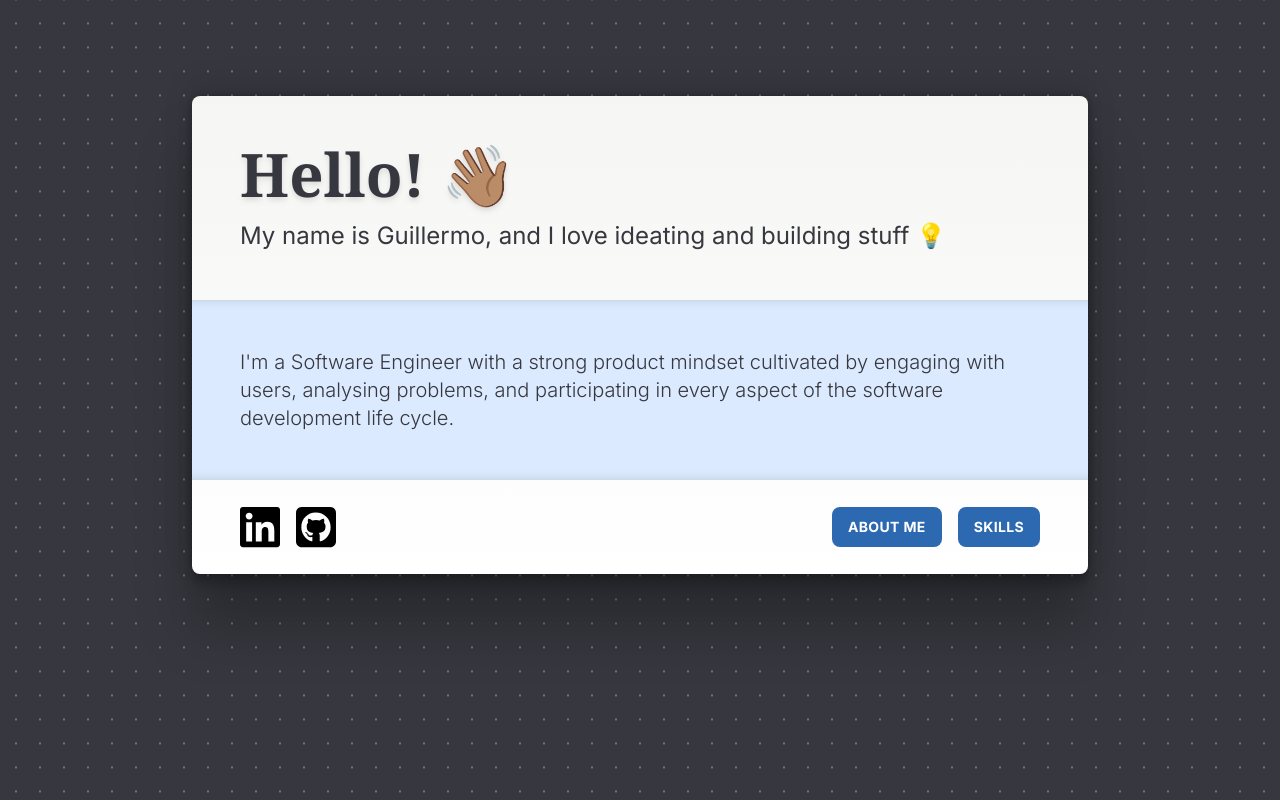
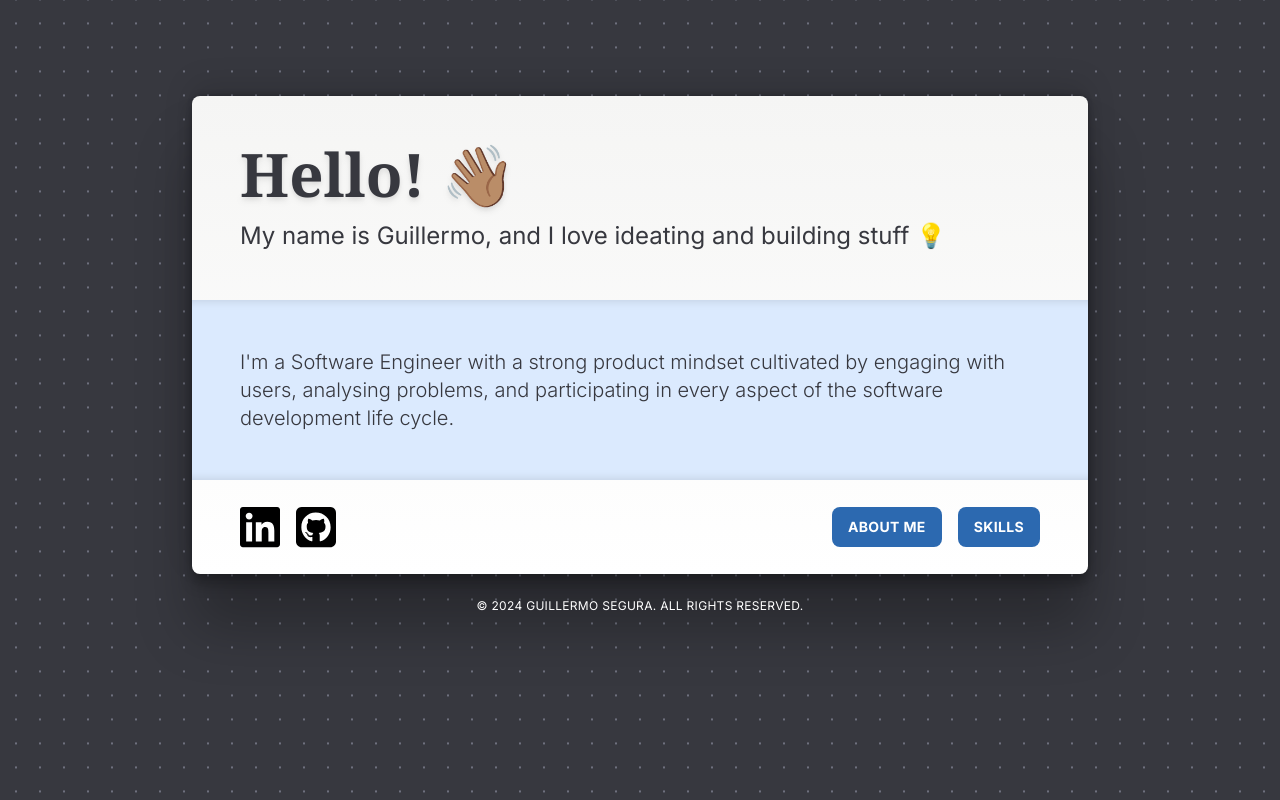
Before and after one commit to guillermo-segura/guillermo-segura.github.io, a Next.js app: page / in a window 1280 px wide. Built offline with nearby package versions, Linux system fonts and the light colour scheme.

Commit message:
feat: Add copyright message

```diff
--- a/src/app/layout.tsx
+++ b/src/app/layout.tsx
@@ -2,6 +2,7 @@ import type { Metadata } from 'next';
 import { Inter } from 'next/font/google';
 
 import { Card } from '@/components/Card';
+import { Text } from '@/components/Text/Text';
 import './globals.css';
 
 const inter = Inter({ subsets: ['latin'] });
@@ -21,9 +22,9 @@ const classNames = {
     'flex',
     'flex-col',
     'items-center',
-    'justify-between',
     'min-h-screen',
     'p-4',
+    'space-y-6',
     'xs:py-24',
     'xs:px-6',
     'md:px-12',
@@ -49,6 +50,9 @@ export default function RootLayout({
           <Card>
             {children}
           </Card>
+          <Text variant="copyright" color="white" textAlign="center">
+            © {new Date().getFullYear()} Guillermo Segura. All rights reserved.
+          </Text>
         </main>
       </body>
     </html>
--- a/src/components/Card/CardFooter.tsx
+++ b/src/components/Card/CardFooter.tsx
@@ -61,12 +61,6 @@ const CardFooterRaw = ({ skills = false, traits = false, home = false, blog = fa
         />
       </div>
 
-      {/* <div className="flex flex-row">
-        <span className="text-stone-300 font-mono font-sm cursor-pointer p-2">ES 🇪🇸</span>
-        <span className="py-2">|</span>
-        <span className="font-mono font-sm cursor-pointer p-2">EN 🇬🇧</span>
-      </div> */}
-
       <div className={joinStringArrays(style.itemsContainer)}>
         {home && (
           <ButtonLink href="/" variant="secondary">
--- a/src/components/Text/Text.tsx
+++ b/src/components/Text/Text.tsx
@@ -1,7 +1,7 @@
 import { memo } from 'react';
 import { joinStringArrays } from '@/utils';
 
-export type Variant = 'h1' | 'h2' | 'h3' | 'text' | 'subtext' | 'label' | 'link' | 'chip';
+export type Variant = 'h1' | 'h2' | 'h3' | 'text' | 'subtext' | 'label' | 'link' | 'chip' | 'copyright';
 
 export interface TextProps {
   children: React.ReactNode;
@@ -61,6 +61,11 @@ const style = {
     'underline-offset-8',
     'decoration-dotted',
   ],
+  copyright: [
+    'text-xs',
+    'uppercase',
+    'tracking-wide',
+  ],
   chip: [
     'font-mono',
     'text-md',
```
